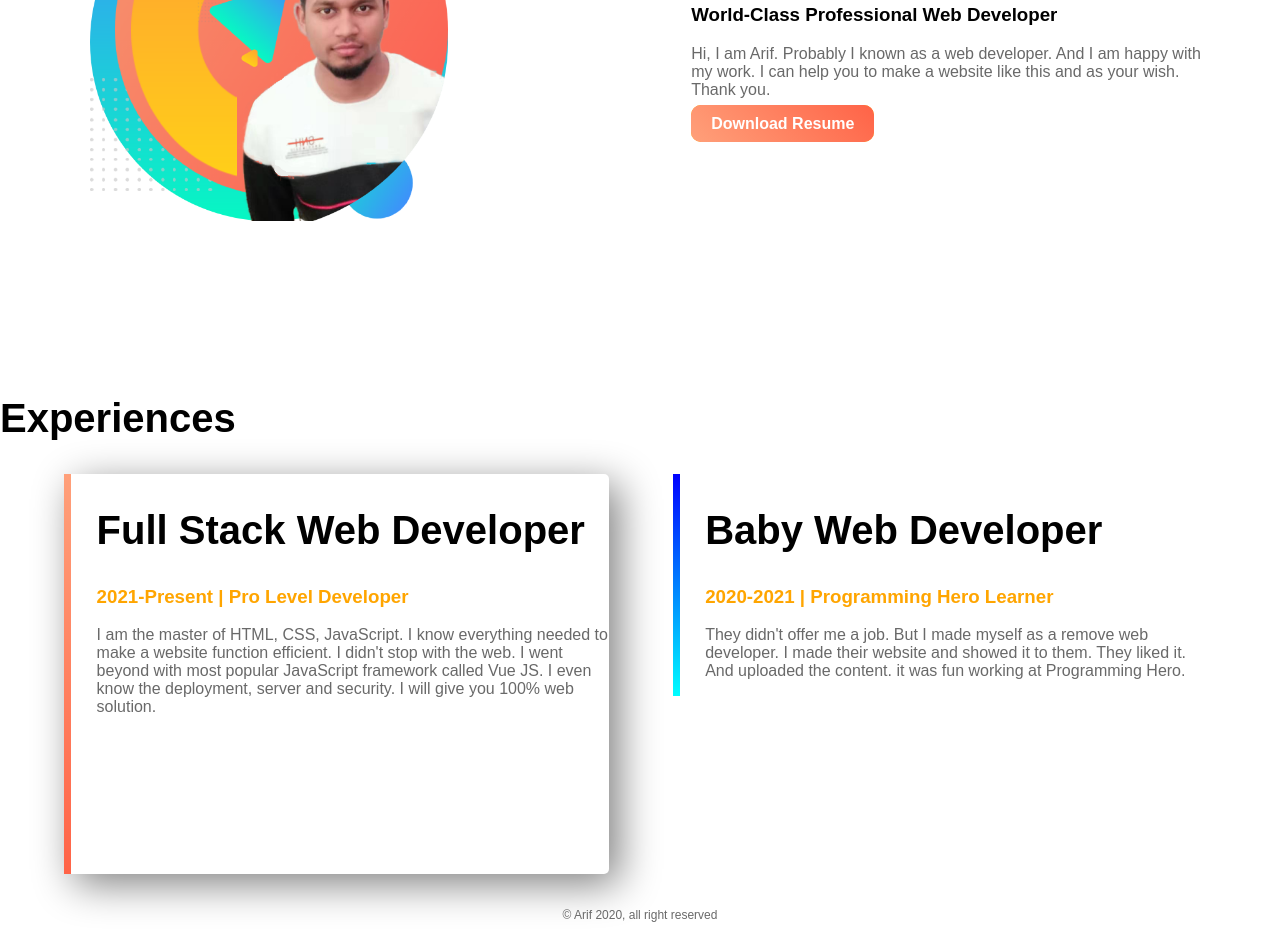
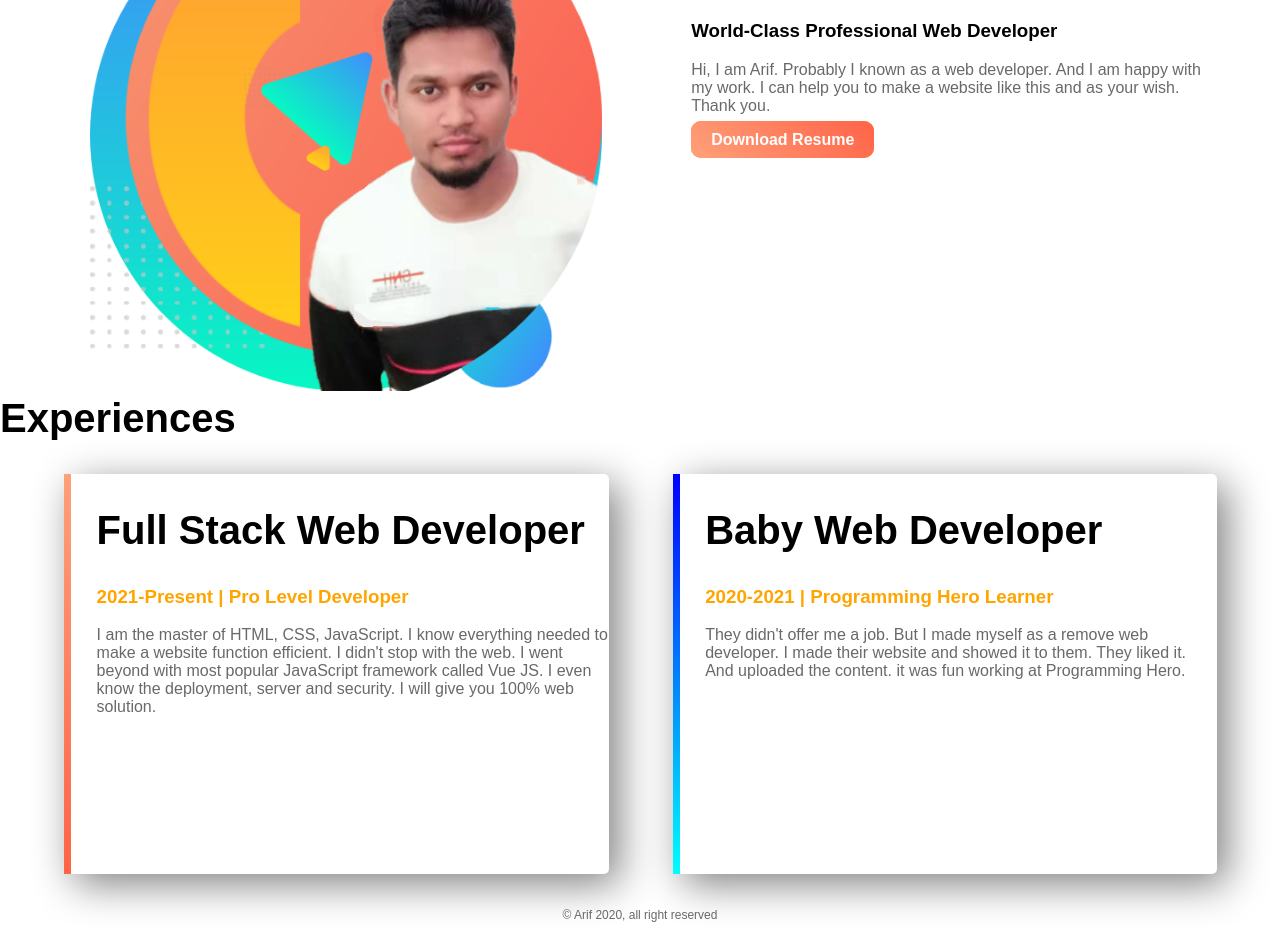
Before and after one commit to arifpro/portfolio1, a plain HTML site: page index.html in a window 1280 px wide. Shown: the part 637-1571 px from the top of the page. Drawn offline with Linux system fonts and the light colour scheme; a web font is replaced by a local one.

Commit message:
no error anymore

```diff
--- a/index.html
+++ b/index.html
@@ -49,7 +49,7 @@
             <h3 class="orange-highlight"> 2021-Present | Pro Level Developer </h3>
             <p> I am the master of HTML, CSS, JavaScript. I know everything needed to make a website function efficient. I didn't stop with the web. I went beyond with most popular JavaScript framework called Vue JS. I even know the deployment, server and security. I will give you 100% web solution. </p>
         </div>
-        <div id="baby-web" class="half-width">
+        <div id="baby-web" class="half-width single-experience">
             <h2> Baby Web Developer </h2>
             <h3 class="orange-highlight"> 2020-2021 | Programming Hero Learner </h3>
             <p> They didn't offer me a job. But I made myself as a remove web developer. I made their website and showed it to them. They liked it. And uploaded the content. it was fun working at Programming Hero. </p>
--- a/style.css
+++ b/style.css
@@ -21,7 +21,7 @@ p{
     padding-left: 2%;
 }
 .half-width img{
-    width: 70%;
+    width: 100%;
 }
 .link-btn{
     text-decoration: none;
```
